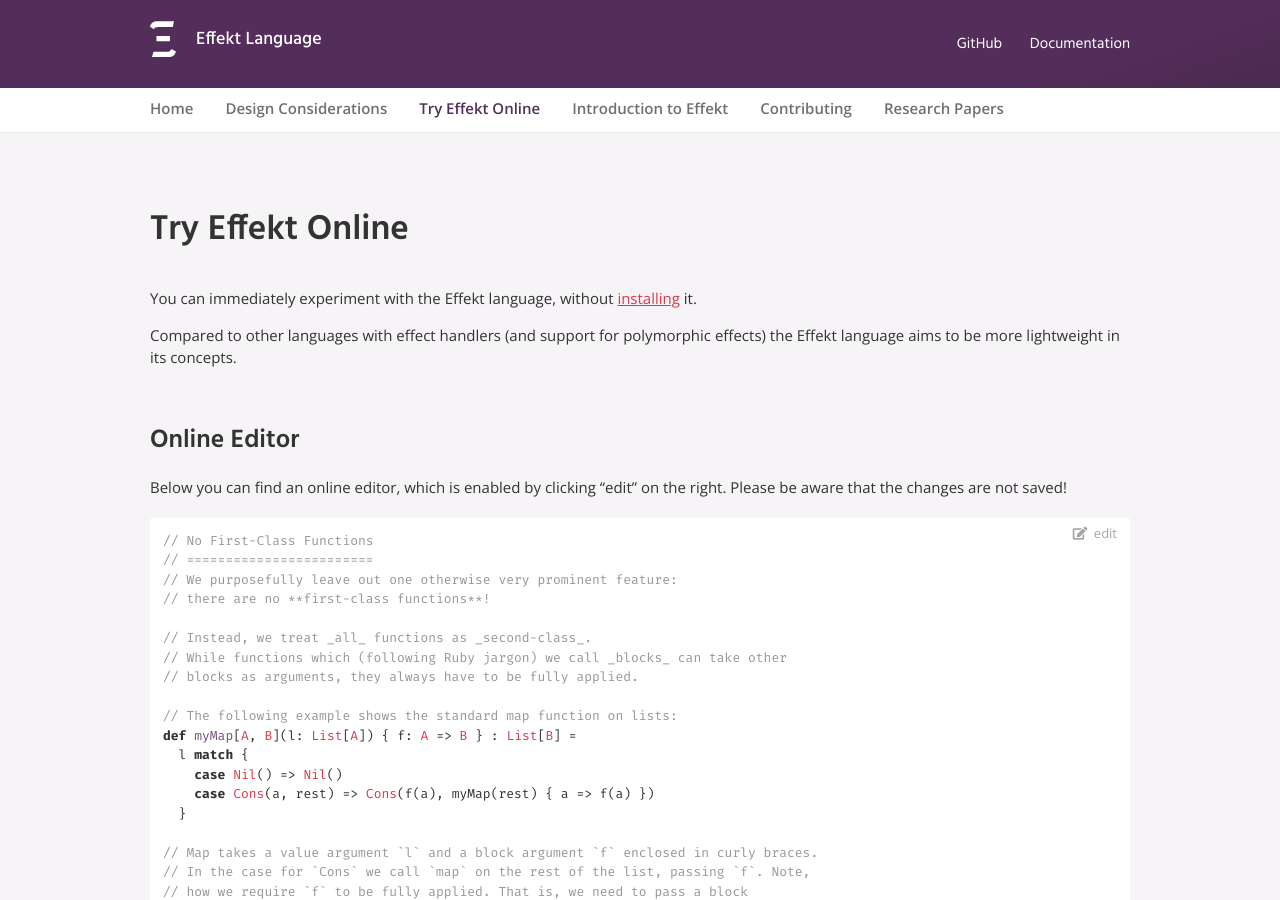
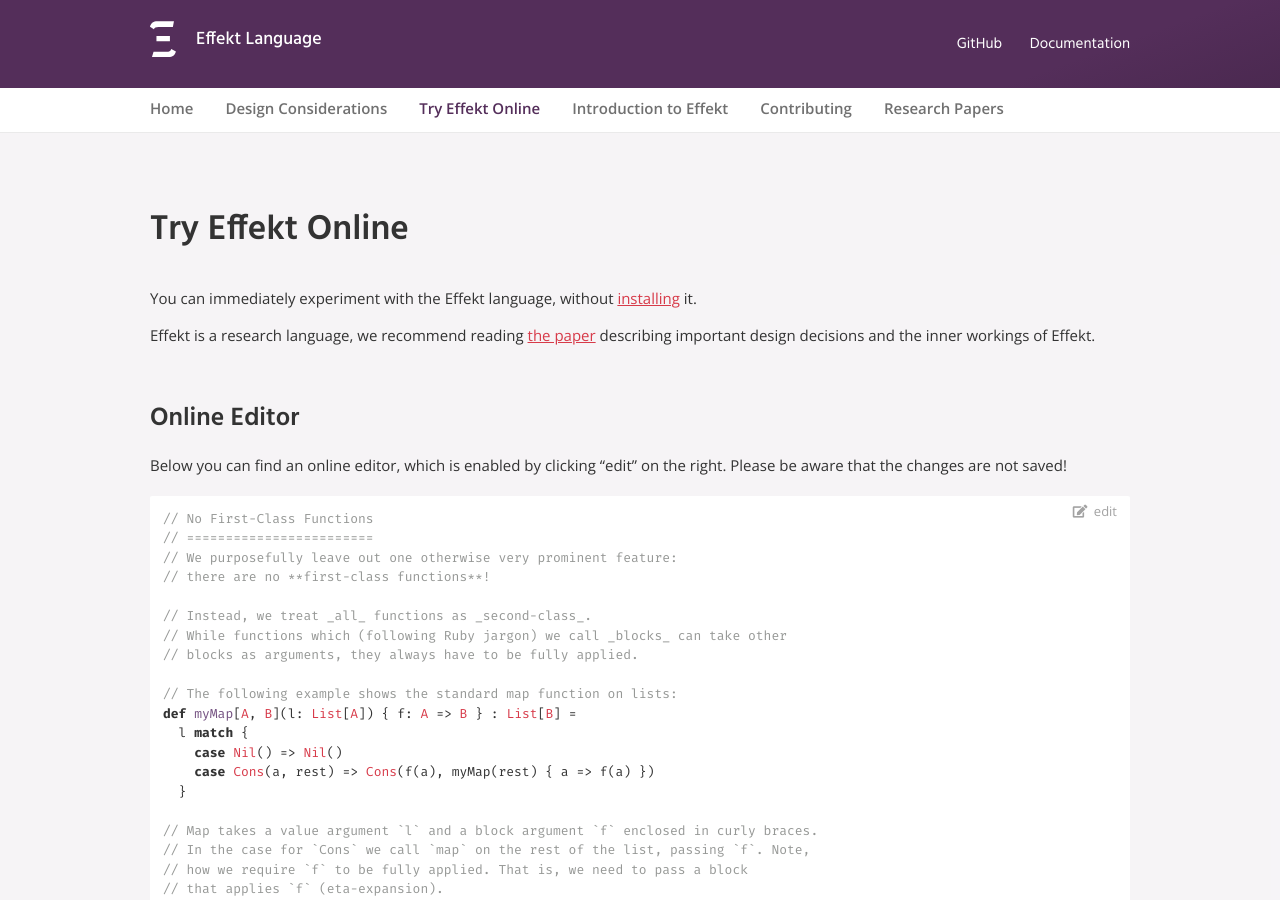
Before and after one commit to effekt-lang/effekt-website, a Jekyll site: the page built from quickstart.md, in a window 1280 px wide and 900 px high. Built offline with Jekyll 4.4.1, drawn with Linux system fonts in a browser that asks for light colours.

Commit message:
Add paperlink

````diff
--- a/quickstart.md
+++ b/quickstart.md
@@ -8,8 +8,7 @@
 # Try Effekt Online
 You can immediately experiment with the Effekt language, without [installing](docs/getting-started) it.
 
-Compared to other languages with effect handlers (and support for polymorphic effects)
-the Effekt language aims to be more lightweight in its concepts.
+Effekt is a research language, we recommend reading [the paper](http://ps.informatik.uni-tuebingen.de/publications/brachthaeuser20effekt/) describing important design decisions and the inner workings of Effekt.
 
 ```effekt:prelude:hide
 import immutable/list
````
